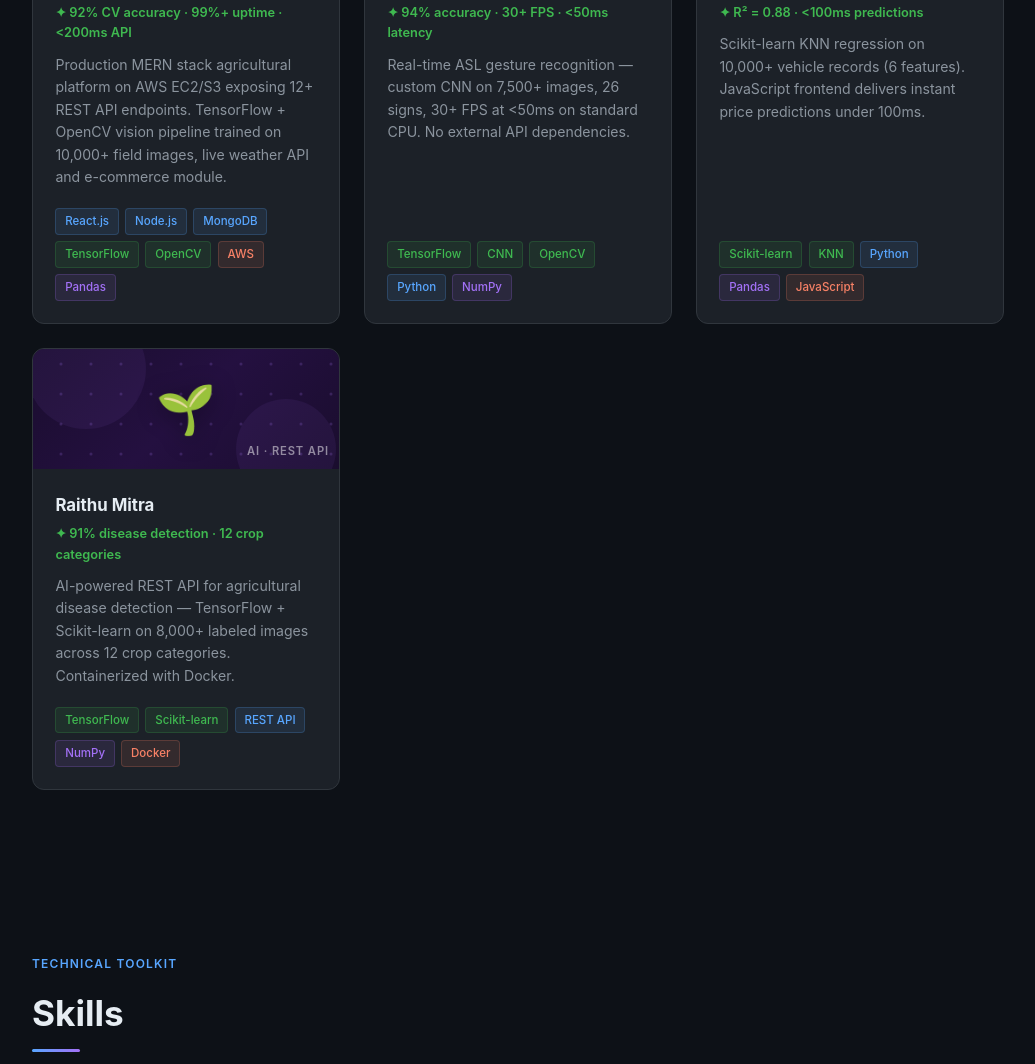
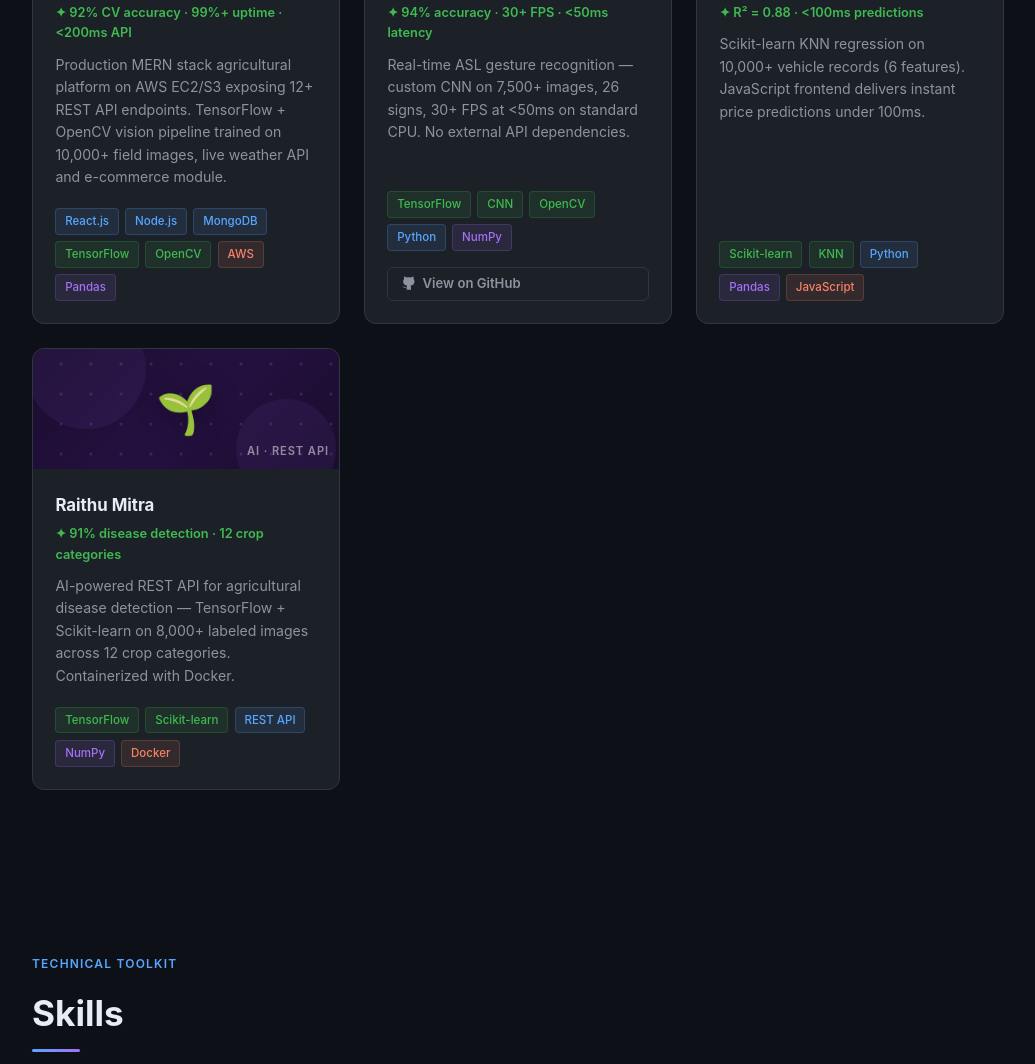
Before and after one commit to MadhuNangunuri/Portfolio, a plain HTML site: page index.html in a window 1280 px wide. Shown: the part 3219-4283 px from the top of the page, without its empty margins (122-1157 px from the left). Drawn offline with nearby package versions, Linux system fonts and the light colour scheme.

Commit message:
Add GitHub link to Sign Language Translator project

```diff
--- a/index.html
+++ b/index.html
@@ -666,6 +666,10 @@
           <span class="tag green">TensorFlow</span><span class="tag green">CNN</span>
           <span class="tag green">OpenCV</span><span class="tag">Python</span><span class="tag purple">NumPy</span>
         </div>
+        <a href="https://github.com/MadhuNangunuri/sign-language-translator" target="_blank" style="display:inline-flex;align-items:center;gap:.4rem;margin-top:1rem;font-size:.82rem;font-weight:600;color:var(--muted);text-decoration:none;border:1px solid var(--border);padding:.35rem .8rem;border-radius:6px;transition:color .3s,border-color .3s;" onmouseover="this.style.color='var(--accent)';this.style.borderColor='var(--accent)'" onmouseout="this.style.color='var(--muted)';this.style.borderColor='var(--border)'">
+          <svg viewBox="0 0 24 24" fill="currentColor" width="15" height="15"><path d="M9 19c-5 1.5-5-2.5-7-3m14 6v-3.87a3.37 3.37 0 00-.94-2.61c3.14-.35 6.44-1.54 6.44-7A5.44 5.44 0 0020 4.77 5.07 5.07 0 0019.91 1S18.73.65 16 2.48a13.38 13.38 0 00-7 0C6.27.65 5.09 1 5.09 1A5.07 5.07 0 005 4.77a5.44 5.44 0 00-1.5 3.78c0 5.42 3.3 6.61 6.44 7A3.37 3.37 0 009 18.13V22"/></svg>
+          View on GitHub
+        </a>
       </div>
     </div>
 
```
